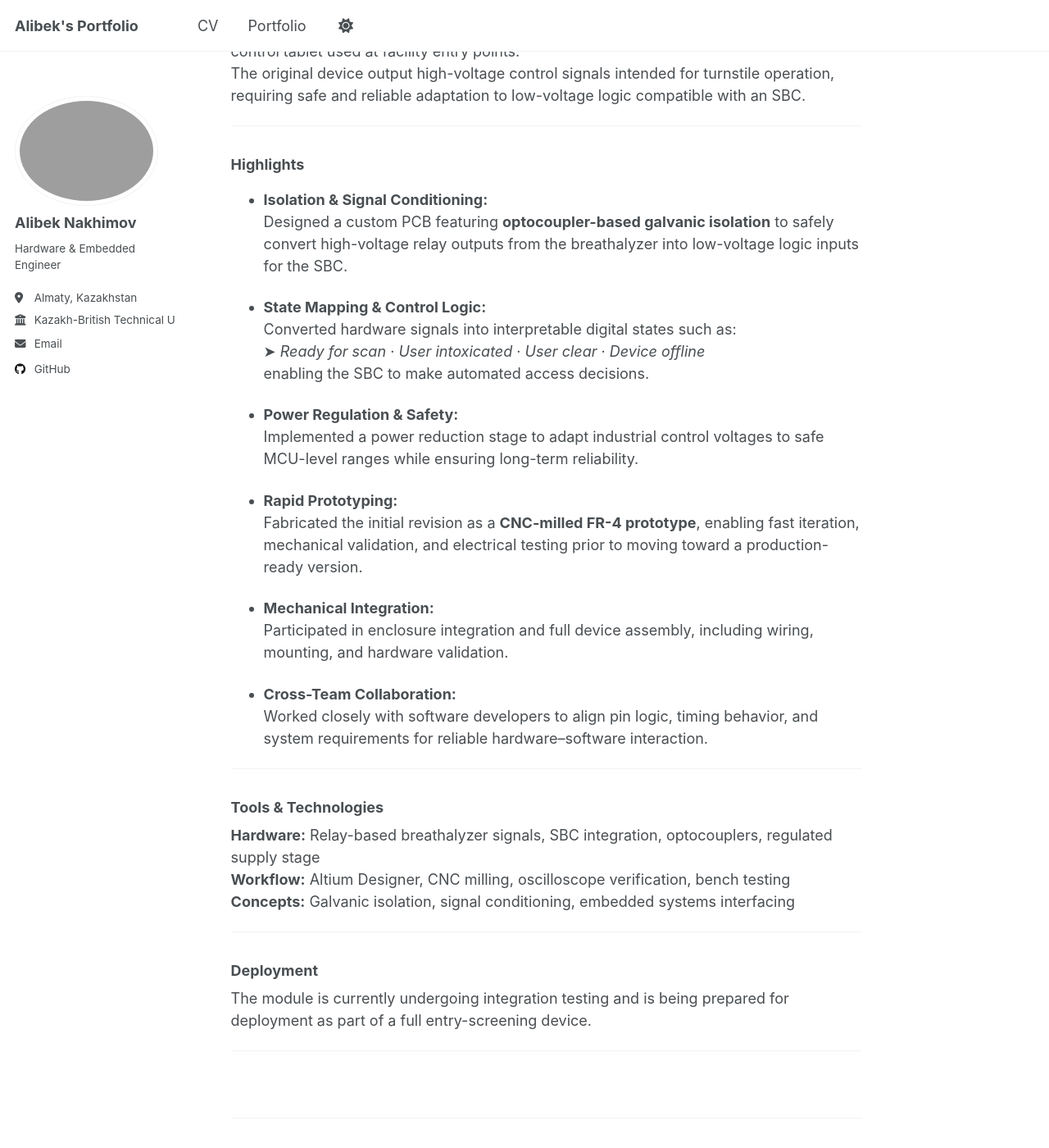
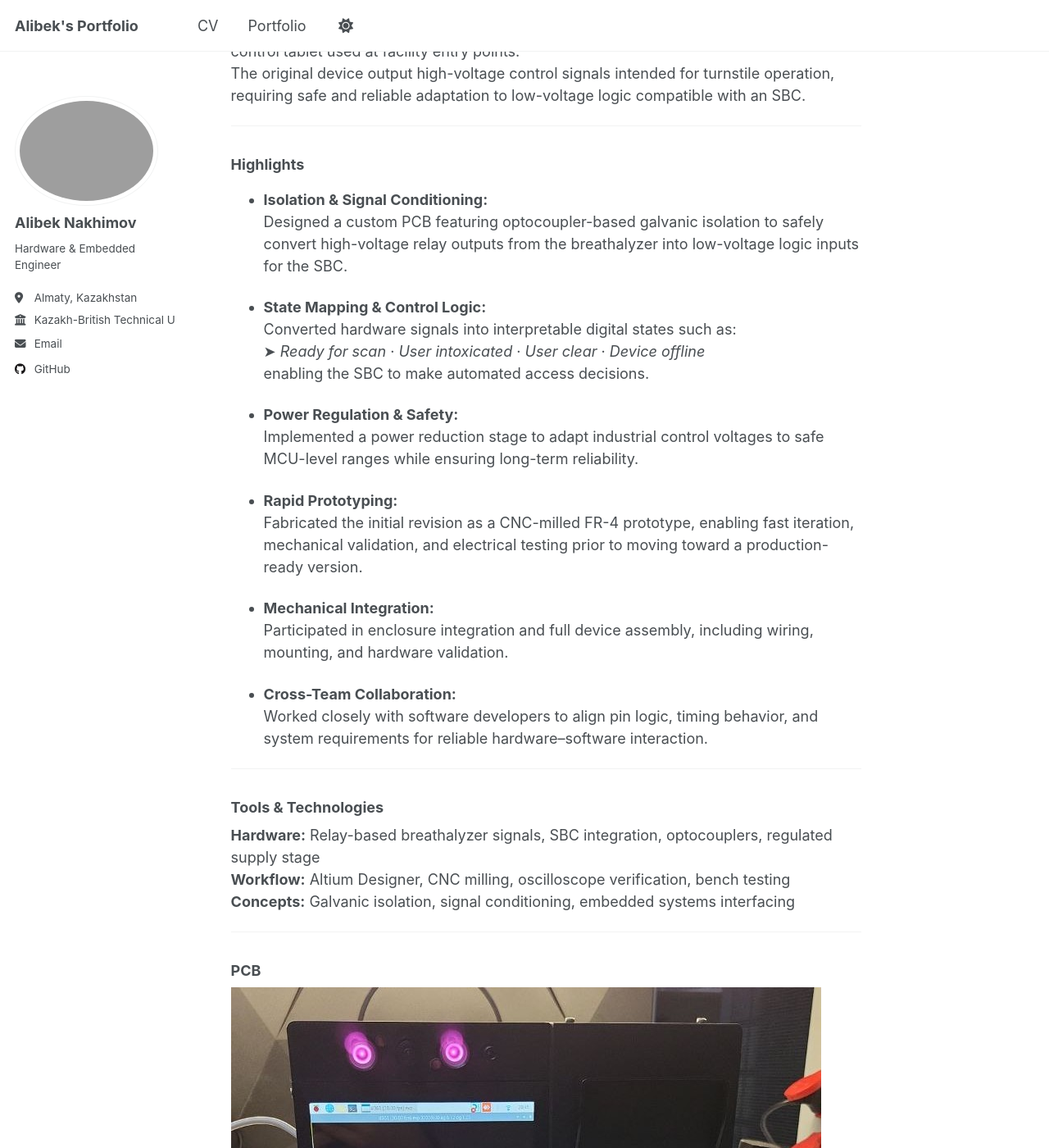
Before and after one commit to alibeknakhimov/portfolio.github.io, a Jekyll site: the page built from _portfolio/3-tablet.md, in a window 1280 px wide and 1400 px high, scrolled down 202 px. Shown: the whole window at 82% size. Built offline with Jekyll 4.4.1, drawn with Linux system fonts in a browser that asks for light colours; a script that is not in the unit is left out.

Commit message:
updated tablet content

```diff
--- a/_portfolio/3-tablet.md
+++ b/_portfolio/3-tablet.md
@@ -1,6 +1,6 @@
 ---
 title: "Breathalyzer Access Control Interface Board for Screening Tablet"
-excerpt: "Designed a custom isolation and signaling interface allowing a breathalyzer to securely communicate access control states to a single-board computer. <br/> ![breathalyzer_interface](https://github.com/user-attachments/assets/example_board.jpg)"
+excerpt: "Designed a custom isolation and signaling interface allowing a breathalyzer to securely communicate access control states to a single-board computer. <br/> ![breathalyzer_interface](https://raw.githubusercontent.com/alibeknakhimov/portfolio.github.io/refs/heads/master/images/tablet.jpg)"
 collection: portfolio
 ---
 
@@ -12,7 +12,7 @@ The original device output high-voltage control signals intended for turnstile o
 ### Highlights
 
 - **Isolation & Signal Conditioning:**
-  Designed a custom PCB featuring **optocoupler-based galvanic isolation** to safely convert high-voltage relay outputs from the breathalyzer into low-voltage logic inputs for the SBC.
+  Designed a custom PCB featuring optocoupler-based galvanic isolation to safely convert high-voltage relay outputs from the breathalyzer into low-voltage logic inputs for the SBC.
 
 - **State Mapping & Control Logic:**
   Converted hardware signals into interpretable digital states such as:
@@ -23,7 +23,7 @@ The original device output high-voltage control signals intended for turnstile o
   Implemented a power reduction stage to adapt industrial control voltages to safe MCU-level ranges while ensuring long-term reliability.
 
 - **Rapid Prototyping:**
-  Fabricated the initial revision as a **CNC-milled FR-4 prototype**, enabling fast iteration, mechanical validation, and electrical testing prior to moving toward a production-ready version.
+  Fabricated the initial revision as a CNC-milled FR-4 prototype, enabling fast iteration, mechanical validation, and electrical testing prior to moving toward a production-ready version.
 
 - **Mechanical Integration:**
   Participated in enclosure integration and full device assembly, including wiring, mounting, and hardware validation.
@@ -41,8 +41,12 @@ The original device output high-voltage control signals intended for turnstile o
 
 ---
 
-### Deployment
+### PCB
 
-The module is currently undergoing integration testing and is being prepared for deployment as part of a full entry-screening device.
+![](https://raw.githubusercontent.com/alibeknakhimov/portfolio.github.io/refs/heads/master/images/tablet.jpg)
 
 ---
+
+### Tablet in Action
+
+<iframe width="560" height="315" src="https://www.youtube.com/embed/iK1eSbh4oyw?si=CKWtRpk2vZTpTtSe" title="YouTube video player" frameborder="0" allow="accelerometer; autoplay; clipboard-write; encrypted-media; gyroscope; picture-in-picture; web-share" referrerpolicy="strict-origin-when-cross-origin" allowfullscreen></iframe>
```
Also changed, not shown: images/alc_tablet.jpg (added).
